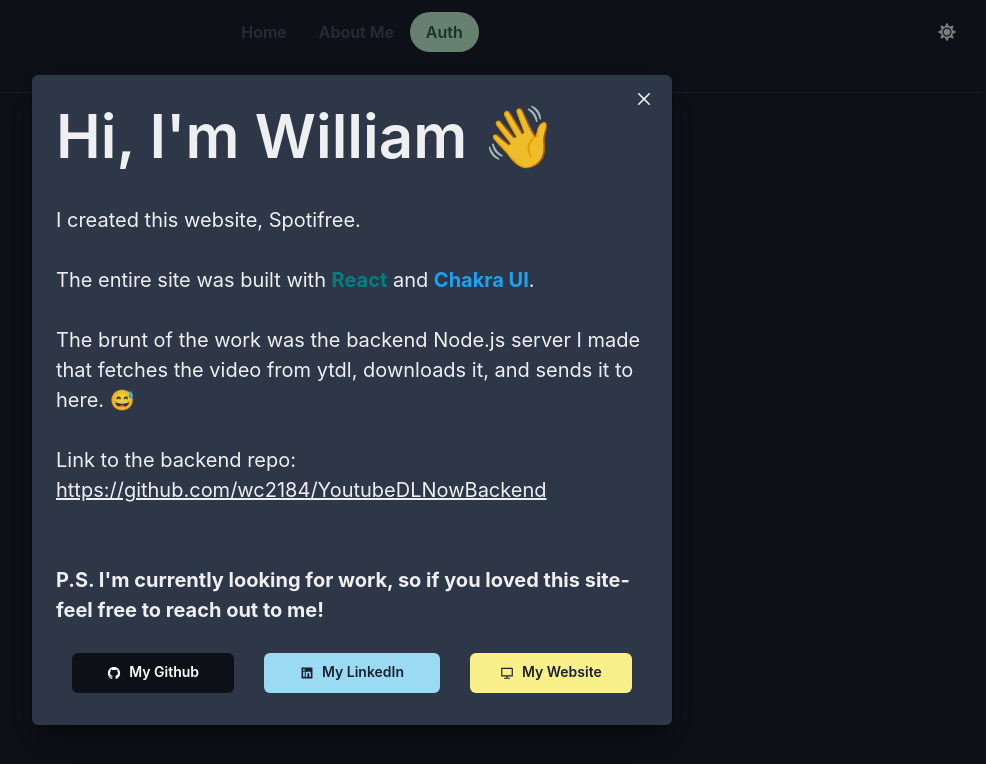
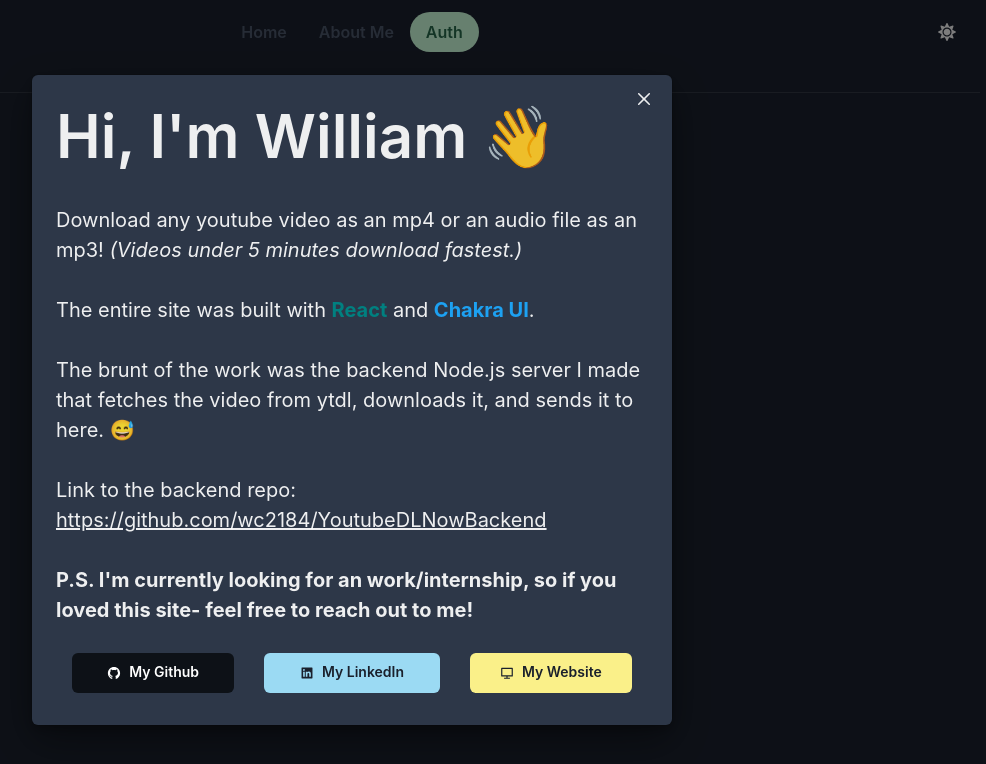
Before and after one commit to wc2184/YoutubeDLNow, a React (Create React App) app: page /auth in a window 1280 px wide. Both pictures are taken after a click on the tab "About Me". Shown: the top 764 px of the page, without its empty margins (288-1274 px from the left). Built offline with nearby package versions, Linux system fonts and the light colour scheme; no server answers.

Commit message:
Add note to pref video under time

```diff
--- a/src/pages/About.js
+++ b/src/pages/About.js
@@ -42,8 +42,10 @@ const About = ({ isOpen, onClose }) => {
             <ModalHeader fontSize="6xl">Hi, I'm William 👋</ModalHeader>
             <ModalCloseButton />
             <ModalBody mb={5} fontSize={isLessThan1372 ? '1.25rem' : '1.5rem'}>
-              I created this website, Spotifree. <br></br> <br></br> The entire
-              site was built with{' '}
+              {/* I created this website, YoutubeDLNow. */}
+              Download any youtube video as an mp4 or an audio file as an mp3!{' '}
+              <i>(Videos under 5 minutes download fastest.)</i>
+              <br></br> <br></br> The entire site was built with{' '}
               <span style={{ color: 'teal', fontWeight: 'bold' }}>React</span>{' '}
               and{' '}
               <span style={{ color: '#1da1f2', fontWeight: 'bold' }}>
@@ -63,10 +65,10 @@ const About = ({ isOpen, onClose }) => {
                 https://github.com/wc2184/YoutubeDLNowBackend
               </a>{' '}
               <br></br>
-              <br></br> <br></br>{' '}
+              <br></br>{' '}
               <span style={{ fontWeight: 'bold' }}>
-                P.S. I'm currently looking for
-                work, so if you loved this site- feel free to reach out to me!
+                P.S. I'm currently looking for an work/internship, so if you
+                loved this site- feel free to reach out to me!
               </span>
             </ModalBody>
             <Box m="0 40px" maxW="100%" display="flex" gap="30px">
```
Also changed, not shown: 1 other file (tests, documents, lock files or other folders).
